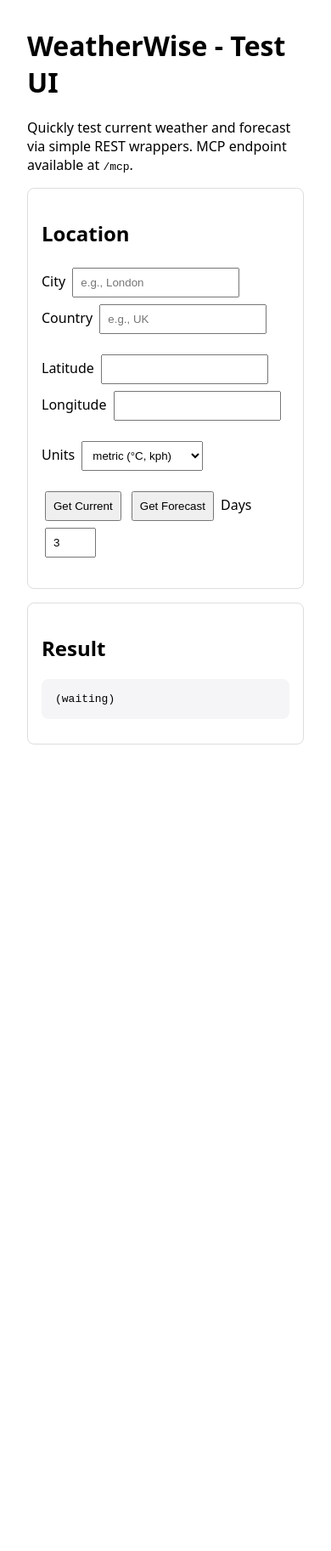
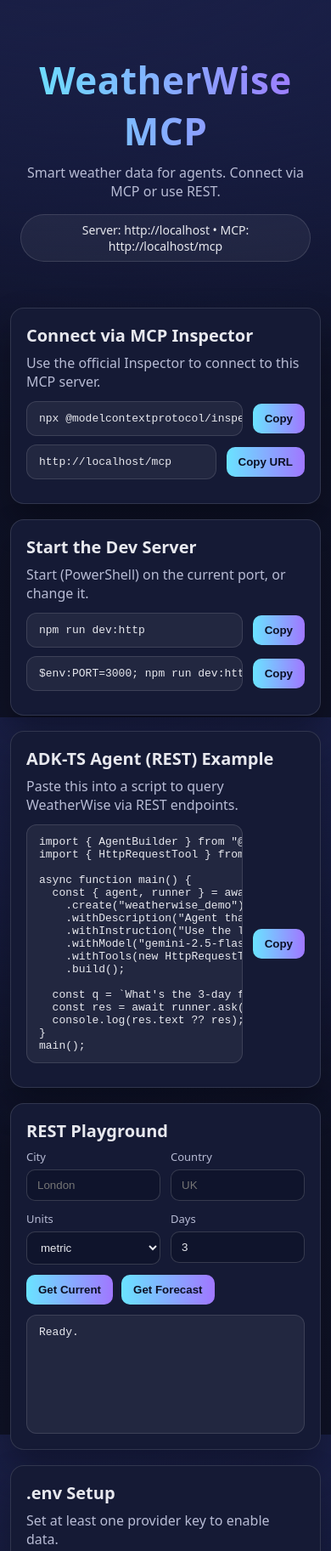
Before and after one commit to Ahoo-11/adk-ts-hackathon, a website: page public/index.html in a window 390 px wide. Shown: the top 1825 px of the page at 85% size. Before the commit the page ends 908 px from the top, so only its background shows below. Drawn offline with Linux system fonts and the light colour scheme.

Commit message:
feat(ui): polished MCP setup page, copy-to-clipboard actions, static assets, and static serving in server

```diff
--- /dev/null
+++ b/public/app.js
@@ -0,0 +1,64 @@
+function $(id){return document.getElementById(id)}
+function setText(id, text){ const el = $(id); if(el) el.textContent = text }
+
+// Base URLs
+const baseUrl = window.location.origin;
+const mcpUrl = baseUrl + "/mcp";
+setText("baseUrl", baseUrl);
+setText("mcpUrl", mcpUrl);
+
+// Fill connect URL and start commands dynamically
+setText("connectUrl", mcpUrl);
+const port = window.location.port || "3000";
+setText("cmdStartPort", `$env:PORT=${port}; npm run dev:http`);
+
+// Copy buttons
+Array.from(document.querySelectorAll(".copy")).forEach(btn => {
+  btn.addEventListener("click", () => {
+    const targetId = btn.getAttribute("data-target");
+    const target = $(targetId);
+    const text = target?.textContent || "";
+    navigator.clipboard.writeText(text).then(() => {
+      btn.textContent = "Copied!";
+      setTimeout(() => btn.textContent = btn.getAttribute("data-target")?.includes("URL") ? "Copy URL" : "Copy", 1200);
+    }).catch(() => {
+      alert("Copy failed. Please copy manually.");
+    });
+  });
+});
+
+// REST playground
+function params(){
+  const q = new URLSearchParams();
+  const city = $("city").value.trim();
+  const country = $("country").value.trim();
+  const units = $("units").value;
+  if(city) q.set("city", city);
+  if(country) q.set("country", country);
+  if(units) q.set("units", units);
+  return q;
+}
+
+$("btnCurrent").addEventListener("click", async () => {
+  try{
+    const q = params();
+    const res = await fetch(`/api/current?${q}`);
+    const data = await res.json();
+    $("output").textContent = JSON.stringify(data, null, 2);
+  }catch(e){
+    $("output").textContent = String(e);
+  }
+});
+
+$("btnForecast").addEventListener("click", async () => {
+  try{
+    const q = params();
+    const days = $("days").value;
+    if(days) q.set("days", days);
+    const res = await fetch(`/api/forecast?${q}`);
+    const data = await res.json();
+    $("output").textContent = JSON.stringify(data, null, 2);
+  }catch(e){
+    $("output").textContent = String(e);
+  }
+});
--- a/public/index.html
+++ b/public/index.html
@@ -1,83 +1,118 @@
 <!doctype html>
-<html>
+<html lang="en">
 <head>
   <meta charset="utf-8" />
   <meta name="viewport" content="width=device-width, initial-scale=1" />
-    <title>WeatherWise - Test UI</title>
-    <style>
-      body { font-family: system-ui, sans-serif; margin: 2rem; }
-      input, select, button { padding: 0.5rem; margin: 0.25rem; }
-      .row { margin-bottom: 1rem; }
-      pre { background: #f5f5f7; padding: 1rem; border-radius: 8px; overflow: auto; }
-      .card { border: 1px solid #ddd; padding: 1rem; border-radius: 8px; margin-top: 1rem; }
-    </style>
+  <title>WeatherWise MCP — Setup & Playground</title>
+  <link rel="stylesheet" href="/public/style.css" />
 </head>
 <body>
-    <h1>WeatherWise - Test UI</h1>
-    <p>Quickly test current weather and forecast via simple REST wrappers. MCP endpoint available at <code>/mcp</code>.</p>
+  <div class="hero">
+    <h1>WeatherWise MCP</h1>
+    <p class="tagline">Smart weather data for agents. Connect via MCP or use REST.</p>
+    <div class="pill">Server: <span id="baseUrl"></span> • MCP: <span id="mcpUrl"></span></div>
+  </div>
 
-    <div class="card">
-      <h2>Location</h2>
-      <div class="row">
-        <label>City <input id="city" placeholder="e.g., London" /></label>
-        <label>Country <input id="country" placeholder="e.g., UK" /></label>
+  <main class="container">
+    <section class="card">
+      <h2>Connect via MCP Inspector</h2>
+      <p>Use the official Inspector to connect to this MCP server.</p>
+      <div class="code-row">
+        <pre id="cmdInspector">npx @modelcontextprotocol/inspector</pre>
+        <button class="copy" data-target="cmdInspector">Copy</button>
       </div>
-      <div class="row">
-        <label>Latitude <input id="lat" type="number" step="0.0001" /></label>
-        <label>Longitude <input id="lon" type="number" step="0.0001" /></label>
+      <div class="code-row">
+        <pre id="connectUrl">http://localhost:3000/mcp</pre>
+        <button class="copy" data-target="connectUrl">Copy URL</button>
       </div>
-      <div class="row">
-        <label>Units
+    </section>
+
+    <section class="card">
+      <h2>Start the Dev Server</h2>
+      <p>Start (PowerShell) on the current port, or change it.</p>
+      <div class="code-row">
+        <pre id="cmdStart">npm run dev:http</pre>
+        <button class="copy" data-target="cmdStart">Copy</button>
+      </div>
+      <div class="code-row">
+        <pre id="cmdStartPort">$env:PORT=3000; npm run dev:http</pre>
+        <button class="copy" data-target="cmdStartPort">Copy</button>
+      </div>
+    </section>
+
+    <section class="card">
+      <h2>ADK-TS Agent (REST) Example</h2>
+      <p>Paste this into a script to query WeatherWise via REST endpoints.</p>
+      <div class="code-row">
+        <pre id="adkSnippet">import { AgentBuilder } from "@iqai/adk";
+import { HttpRequestTool } from "@iqai/adk/tools/http";
+
+async function main() {
+  const { agent, runner } = await AgentBuilder
+    .create("weatherwise_demo")
+    .withDescription("Agent that queries WeatherWise REST endpoints.")
+    .withInstruction("Use the local WeatherWise REST endpoints.")
+    .withModel("gemini-2.5-flash")
+    .withTools(new HttpRequestTool())
+    .build();
+
+  const q = `What's the 3-day forecast for London, UK? Use ${location.origin}/api/forecast?city=London&country=UK&days=3`;
+  const res = await runner.ask(q);
+  console.log(res.text ?? res);
+}
+main();</pre>
+        <button class="copy" data-target="adkSnippet">Copy</button>
+      </div>
+    </section>
+
+    <section class="card">
+      <h2>REST Playground</h2>
+      <div class="grid">
+        <div>
+          <label>City</label>
+          <input id="city" placeholder="London" />
+        </div>
+        <div>
+          <label>Country</label>
+          <input id="country" placeholder="UK" />
+        </div>
+        <div>
+          <label>Units</label>
           <select id="units">
-            <option value="metric">metric (°C, kph)</option>
-            <option value="imperial">imperial (°F, mph)</option>
+            <option value="metric" selected>metric</option>
+            <option value="imperial">imperial</option>
           </select>
-        </label>
         </div>
-      <div class="row">
+        <div>
+          <label>Days</label>
+          <input id="days" type="number" min="1" max="7" value="3" />
+        </div>
+      </div>
+      <div class="actions">
         <button id="btnCurrent">Get Current</button>
         <button id="btnForecast">Get Forecast</button>
-        <label>Days <input id="days" type="number" min="1" max="7" value="3" /></label>
       </div>
+      <pre id="output" class="output">Ready.</pre>
+    </section>
+
+    <section class="card">
+      <h2>.env Setup</h2>
+      <p>Set at least one provider key to enable data.</p>
+      <div class="code-row">
+        <pre id="envSnippet">OPENWEATHER_API_KEY=your_openweather_key
+WEATHERAPI_API_KEY=your_weatherapi_key
+PORT=3000
+DEFAULT_UNITS=metric
+CACHE_TTL_SECONDS=600
+FORECAST_CACHE_TTL_SECONDS=10800
+ALERT_POLL_INTERVAL_SECONDS=600
+# Optional for ADK agent
+GOOGLE_API_KEY=your_gemini_key</pre>
+        <button class="copy" data-target="envSnippet">Copy</button>
       </div>
+    </section>
+  </main>
 
-    <div class="card">
-      <h2>Result</h2>
-      <pre id="out">(waiting)</pre>
-    </div>
-
-    <script>
-      const el = id => document.getElementById(id);
-      function paramsFromInputs() {
-        const city = el('city').value.trim();
-        const country = el('country').value.trim();
-        const lat = el('lat').value.trim();
-        const lon = el('lon').value.trim();
-        const units = el('units').value;
-        const q = new URLSearchParams();
-        if (city) q.set('city', city);
-        if (country) q.set('country', country);
-        if (lat) q.set('lat', lat);
-        if (lon) q.set('lon', lon);
-        if (units) q.set('units', units);
-        return q;
-      }
-
-      el('btnCurrent').addEventListener('click', async () => {
-        const q = paramsFromInputs();
-        const res = await fetch(`/api/current?${q.toString()}`);
-        const data = await res.json();
-        el('out').textContent = JSON.stringify(data, null, 2);
-      });
-
-      el('btnForecast').addEventListener('click', async () => {
-        const q = paramsFromInputs();
-        const days = el('days').value;
-        if (days) q.set('days', days);
-        const res = await fetch(`/api/forecast?${q.toString()}`);
-        const data = await res.json();
-        el('out').textContent = JSON.stringify(data, null, 2);
-      });
-    </script>
+  <script src="/public/app.js"></script>
 </body>
 </html>
--- /dev/null
+++ b/public/style.css
@@ -0,0 +1,112 @@
+:root{
+  --bg: #0f1226;
+  --card: #151a35;
+  --text: #e7e8ee;
+  --muted: #b7bbd4;
+  --accent: #6ae3ff;
+  --accent2: #a077ff;
+}
+*{box-sizing:border-box}
+html,body{height:100%}
+body{
+  margin:0;
+  font-family: system-ui, -apple-system, Segoe UI, Roboto, Helvetica, Arial, "Segoe UI Emoji";
+  background: radial-gradient(1200px 600px at 20% -10%, #1a1f45, transparent),
+              radial-gradient(1200px 600px at 80% -20%, #1b2355, transparent),
+              linear-gradient(180deg, #0c1024 0%, #0f1226 100%);
+  color: var(--text);
+}
+.hero{
+  padding: 64px 24px 24px;
+  text-align: center;
+}
+.hero h1{
+  margin:0 0 8px;
+  font-size: 44px;
+  letter-spacing: 0.5px;
+  background: linear-gradient(90deg, var(--accent), var(--accent2));
+  -webkit-background-clip: text;
+  background-clip: text;
+  color: transparent;
+}
+.hero .tagline{color:var(--muted);margin:8px 0 16px}
+.pill{
+  display:inline-block;
+  padding:8px 14px;
+  border-radius:999px;
+  background: rgba(255,255,255,0.06);
+  border: 1px solid rgba(255,255,255,0.12);
+  font-size:14px;
+}
+.container{
+  max-width: 980px;
+  margin: 0 auto;
+  padding: 12px;
+}
+.card{
+  background: var(--card);
+  border: 1px solid rgba(255,255,255,0.12);
+  border-radius: 16px;
+  padding: 18px;
+  margin: 18px 0;
+  box-shadow: 0 20px 40px rgba(0,0,0,0.3);
+}
+.card h2{margin:0 0 8px;font-size:20px}
+.card p{margin:0 0 12px;color:var(--muted)}
+.code-row{
+  display:flex;
+  gap:12px;
+  align-items:center;
+  margin:10px 0;
+}
+pre{
+  flex: 1 1 auto;
+  margin:0;
+  padding:12px 14px;
+  background: rgba(255,255,255,0.06);
+  border: 1px solid rgba(255,255,255,0.12);
+  border-radius: 12px;
+  overflow:auto;
+}
+.copy{
+  flex:0 0 auto;
+  padding:10px 14px;
+  border-radius:10px;
+  border:none;
+  background: linear-gradient(90deg, var(--accent), var(--accent2));
+  color:#0c1024;
+  font-weight:600;
+  cursor:pointer;
+}
+.copy:active{transform:translateY(1px)}
+.grid{
+  display:grid;
+  grid-template-columns: repeat(4, minmax(0,1fr));
+  gap:12px;
+}
+label{display:block;font-size:13px;color:var(--muted);margin-bottom:6px}
+input, select{
+  width:100%;
+  padding:10px 12px;
+  border-radius:10px;
+  border:1px solid rgba(255,255,255,0.16);
+  background:#0f142c;
+  color:var(--text);
+}
+.actions{display:flex;gap:10px;margin-top:12px}
+.actions button{
+  padding:10px 14px;
+  border-radius:10px;
+  border:none;
+  background: linear-gradient(90deg, var(--accent), var(--accent2));
+  color:#0c1024;
+  font-weight:600;
+  cursor:pointer;
+}
+.output{
+  margin-top:12px;
+  min-height:140px;
+}
+@media (max-width: 900px){
+  .grid{grid-template-columns: repeat(2, minmax(0,1fr));}
+}
```
Also changed, not shown: src/server.ts (+2 -5 lines). Lines whose indentation alone changed are shown as unchanged.
